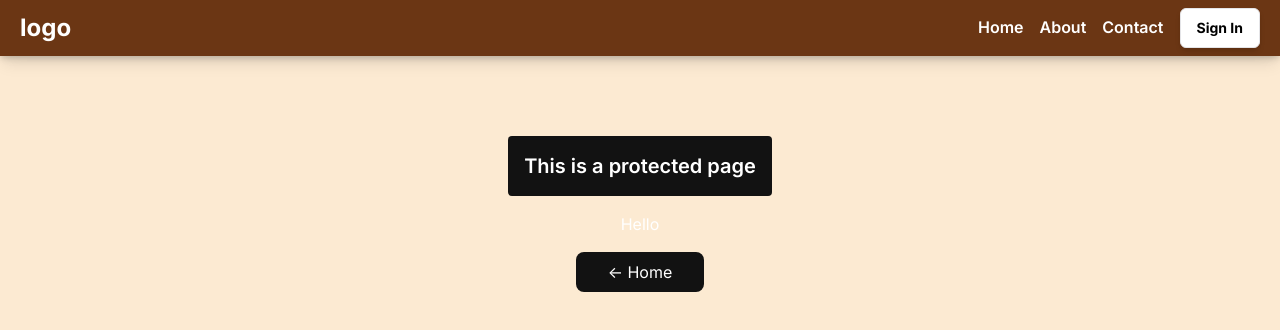
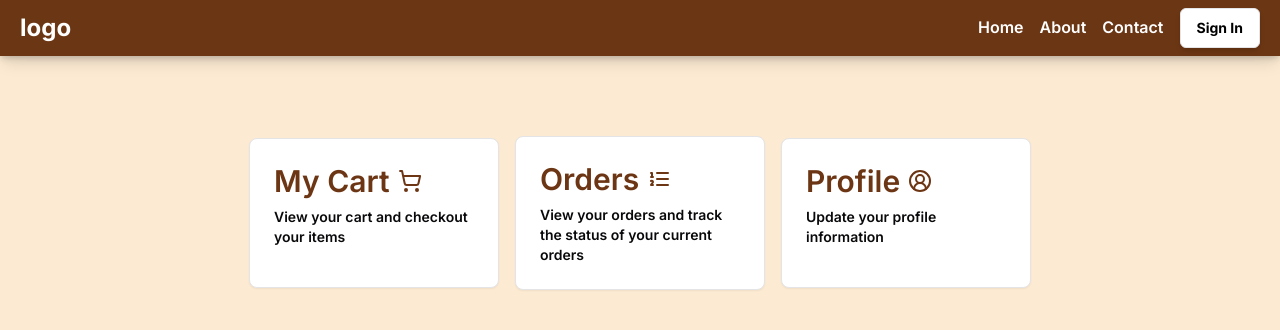
Before and after one commit to mmvergara/diwata-pet-overload, a Next.js app: page /dashboard in a window 1280 px wide. Shown: the top 330 px of the page. Built offline with nearby package versions, Linux system fonts and the light colour scheme; no server answers.

Commit message:
Add cards for cart, orders, and profile in the dashboard page

```diff
--- a/app/(protected)/dashboard/page.tsx
+++ b/app/(protected)/dashboard/page.tsx
@@ -1,19 +1,54 @@
 import { auth } from "@/auth";
+import { Card, CardContent, CardHeader } from "@/components/ui/card";
+import { CircleUserRound, ListOrdered, ShoppingCart } from "lucide-react";
 import Link from "next/link";
 
 const DashboardPage = async () => {
   const session = await auth();
   return (
-    <main className="flex items-center justify-center flex-col gap-4 pt-[10vh] text-white">
-      <h1 className="text-xl text-center bg-[hsl(0,0%,7%)] p-4 rounded-sm font-semibold">
-        This is a protected page
-      </h1>
-      <p>Hello {JSON.stringify(session?.user?.email)}</p>
-      <Link
-        href="/"
-        className="bg-[hsl(0,0%,7%)] hover:bg-[hsl(0,0%,10%)] p-2 px-8 rounded-lg"
-      >
-        {"<-"} Home
+    <main className="flex items-center justify-center flex-wrap gap-4 pt-[10vh] text-white">
+      <Link href="/cart">
+        <Card className="w-[250px] min-h-[150px] hover:scale-105 transition-all cursor-pointer">
+          <CardHeader className="pb-2">
+            <h1 className="text-3xl font-semibold text-brownPri flex items-center gap-2">
+              My Cart <ShoppingCart />
+            </h1>
+          </CardHeader>
+          <CardContent>
+            <p className="text-sm font-semibold ">
+              View your cart and checkout your items
+            </p>
+          </CardContent>
+        </Card>
+      </Link>
+      <Link href="/orders">
+        <Card className="w-[250px] min-h-[150px] hover:scale-105 transition-all cursor-pointer">
+          <CardHeader className="pb-2">
+            <h1 className="text-3xl font-semibold text-brownPri flex items-center gap-2">
+              Orders <ListOrdered />
+            </h1>
+          </CardHeader>
+          <CardContent>
+            <p className="text-sm font-semibold">
+              View your orders and track the status of your current orders
+            </p>
+          </CardContent>
+        </Card>
+      </Link>
+      {/* Profile */}
+      <Link href="/profile">
+        <Card className="w-[250px] min-h-[150px] hover:scale-105 transition-all cursor-pointer">
+          <CardHeader className="pb-2">
+            <h1 className="text-3xl font-semibold text-brownPri  flex items-center gap-2">
+              Profile <CircleUserRound />
+            </h1>
+          </CardHeader>
+          <CardContent>
+            <p className="text-sm font-semibold">
+              Update your profile information
+            </p>
+          </CardContent>
+        </Card>
       </Link>
     </main>
   );
```
